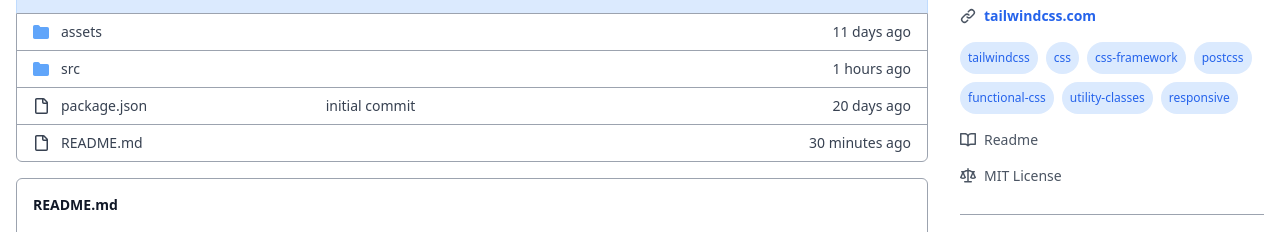
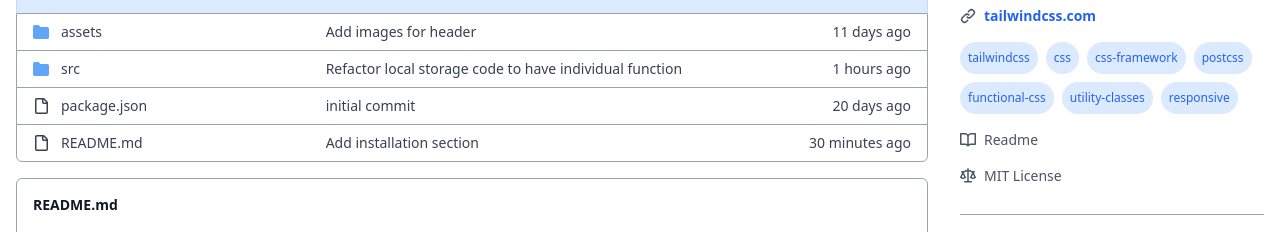
Before and after one commit to auliamnaufal/rebuild-github-tailwind, a website: page src/index.html in a window 1280 px wide. Shown: the part 297-529 px from the top of the page. Drawn offline with Linux system fonts and the light colour scheme.

Commit message:
(fix): fix typo in commit message section

```diff
--- a/src/index.html
+++ b/src/index.html
@@ -575,7 +575,7 @@
                   >assets</a
                 >
               </div>
-              <div class="w-6/12"hidden lg:block>Add images for header</div>
+              <div class="w-6/12 hidden lg:block">Add images for header</div>
               <div class="lg:w-2/12 w-4/12 text-right">11 days ago</div>
             </div>
             <div class="flex justify-between px-4 py-2 hover:bg-gray-200">
@@ -595,7 +595,7 @@
                   >src</a
                 >
               </div>
-              <div class="w-6/12"hidden lg:block>
+              <div class="w-6/12 hidden lg:block">
                 Refactor local storage code to have individual function
               </div>
               <div class="lg:w-2/12 w-4/12 text-right">1 hours ago</div>
@@ -618,7 +618,7 @@
                   >package.json</a
                 >
               </div>
-              <div class="w-6/12 hidden lg:block">initial commit</div>
+              <div class="w-6/12 hidden lg:block"">initial commit</div>
               <div class="lg:w-2/12 w-4/12 text-right">20 days ago</div>
             </div>
             <div class="flex justify-between px-4 py-2 hover:bg-gray-200">
@@ -639,7 +639,7 @@
                   >README.md</a
                 >
               </div>
-              <div class="w-6/12"hidden lg:block>Add installation section</div>
+              <div class="w-6/12 hidden lg:block">Add installation section</div>
               <div class="lg:w-2/12 w-4/12 text-right">30 minutes ago</div>
             </div>
           </div>
```
